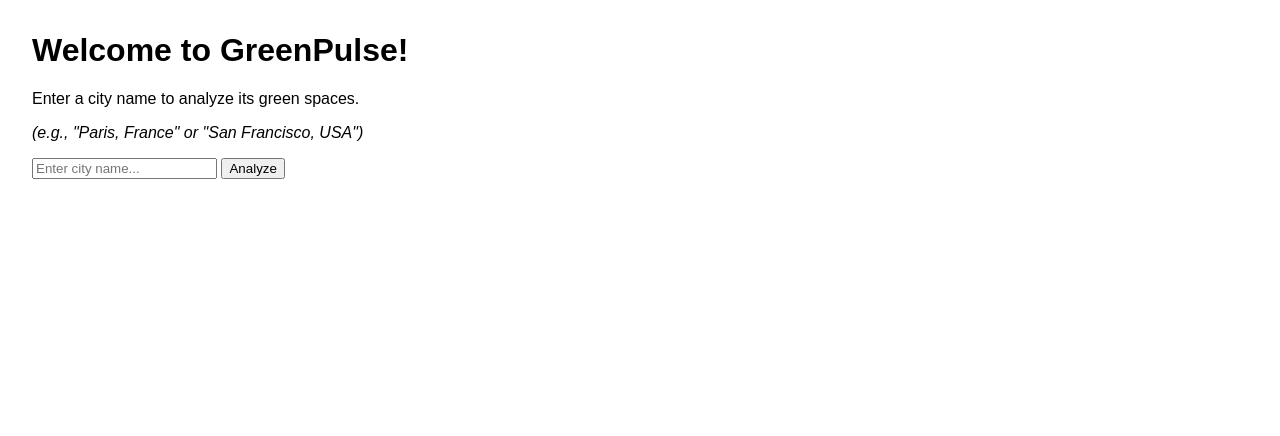
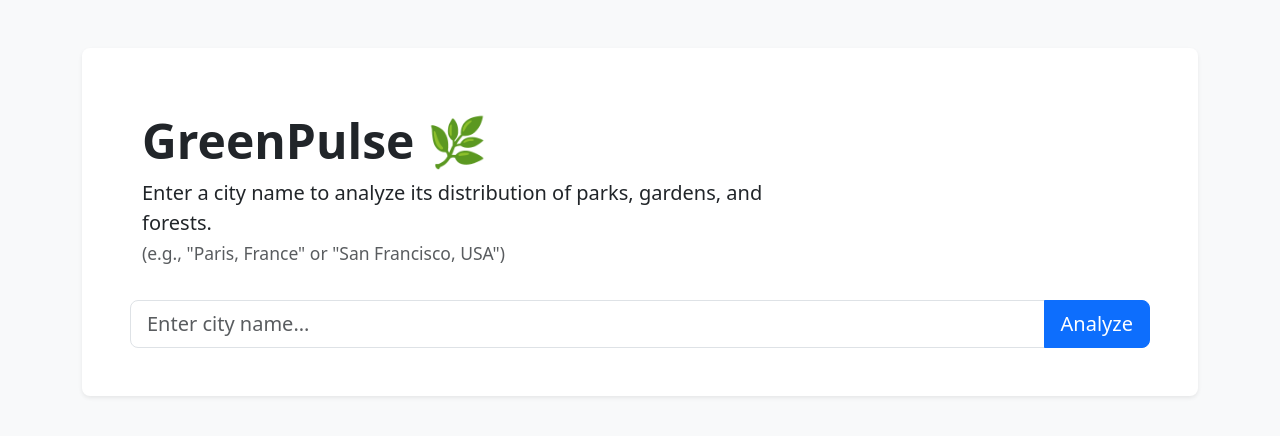
Before and after one commit to Tilooo/GreenPulse, a Django app: page / in a window 1280 px wide. Shown: the top 436 px of the page. Run offline with Django 5.2, Linux system fonts and the light colour scheme.

Commit message:
5. Redesign UI with Bootstrap and add loading spinner.

```diff
--- a/analyzer/templates/analyzer/index.html
+++ b/analyzer/templates/analyzer/index.html
@@ -2,47 +2,93 @@
 <html lang="en">
 <head>
     <meta charset="UTF-8">
+    <meta name="viewport" content="width=device-width, initial-scale=1.0">
     <title>GreenPulse - Urban Green Space Analysis</title>
+    <!-- Bootstrap CSS -->
+    <link href="https://cdn.jsdelivr.net/npm/bootstrap@5.3.2/dist/css/bootstrap.min.css" rel="stylesheet">
     <style>
-        /* Some basic styling for a better look */
-        body { font-family: sans-serif; margin: 2em; }
-        .results { border: 1px solid #ccc; padding: 1em; margin-top: 2em; }
-        .error { color: red; }
-        .map-container { height: 500px; }
+        /* Some custom styles */
+        .map-container {
+            height: 60vh; /* Viewport height for responsiveness */
+            width: 100%;
+        }
+        .spinner-container {
+            display: none; /* Hidden by default */
+            margin-top: 2rem;
+        }
     </style>
 </head>
-<body>
-    <h1>Welcome to GreenPulse!</h1>
-    <p>Enter a city name to analyze its green spaces.</p>
-    <p><em>(e.g., "Paris, France" or "San Francisco, USA")</em></p>
+<body class="bg-light">
 
-    <form action="{% url 'home' %}" method="POST"> <!-- Using the URL name -->
+    <div class="container mt-5">
+        <div class="p-5 mb-4 bg-white rounded-3 shadow-sm">
+            <div class="container-fluid py-3">
+                <h1 class="display-5 fw-bold">GreenPulse 🌿</h1>
+                <p class="col-md-8 fs-5">
+                    Enter a city name to analyze its distribution of parks, gardens, and forests.
+                    <br>
+                    <small class="text-muted">(e.g., "Paris, France" or "San Francisco, USA")</small>
+                </p>
+            </div>
+
+            <!-- The Form -->
+            <form action="{% url 'home' %}" method="POST" id="analysis-form">
                 {% csrf_token %}
-        <input type="text" name="city" placeholder="Enter city name..." required>
-        <button type="submit">Analyze</button>
+                <div class="input-group">
+                    <input type="text" class="form-control form-control-lg" name="city" placeholder="Enter city name..." required>
+                    <button class="btn btn-primary btn-lg" type="submit">Analyze</button>
+                </div>
             </form>
+        </div>
 
-    {# --- This is the new section that displays results --- #}
+        <!-- Loading Spinner (hidden by default) -->
+        <div class="text-center spinner-container" id="loading-spinner">
+            <div class="spinner-border text-primary" role="status" style="width: 3rem; height: 3rem;">
+                <span class="visually-hidden">Loading...</span>
+            </div>
+            <p class="mt-2">Analyzing... This may take a moment.</p>
+        </div>
 
+        <!-- Results Section -->
+        <div id="results-section">
             {% if error_message %}
-        <div class="results">
-            <p class="error">{{ error_message }}</p>
+                <div class="alert alert-danger mt-4" role="alert">
+                    {{ error_message }}
                 </div>
             {% endif %}
 
             {% if city_name and not error_message %}
-        <div class="results">
-            <h2>Analysis for: {{ city_name }}</h2>
-            <ul>
-                <li>Number of Green Spaces Found: <strong>{{ num_parks }}</strong></li>
-                <li>Total Green Space Area: <strong>{{ total_area }} km²</strong></li>
+                <div class="card mt-4 shadow-sm">
+                    <div class="card-header fs-4">
+                        Analysis for: <strong>{{ city_name }}</strong>
+                    </div>
+                    <div class="card-body">
+                        <ul class="list-group list-group-flush mb-3">
+                            <li class="list-group-item fs-5">Number of Green Spaces Found: <span class="badge bg-success rounded-pill float-end">{{ num_parks }}</span></li>
+                            <li class="list-group-item fs-5">Total Green Space Area: <span class="badge bg-success rounded-pill float-end">{{ total_area }} km²</span></li>
                         </ul>
-            <h3>Map</h3>
                         <div class="map-container">
-                {{ map_html|safe }} {# The 'safe' filter is crucial to render HTML #}
+                            {{ map_html|safe }}
+                        </div>
                     </div>
                 </div>
             {% endif %}
+        </div>
+
+    </div>
+
+    <!-- JavaScript to handle the loading spinner -->
+    <script>
+        const form = document.getElementById('analysis-form');
+        const spinner = document.getElementById('loading-spinner');
+        const results = document.getElementById('results-section');
+
+        form.addEventListener('submit', function() {
+            // Hides previous results and shows the spinner when form is submitted
+            results.style.display = 'none';
+            spinner.style.display = 'block';
+        });
+    </script>
 
 </body>
 </html>
```
Lines whose indentation alone changed are shown as unchanged.
